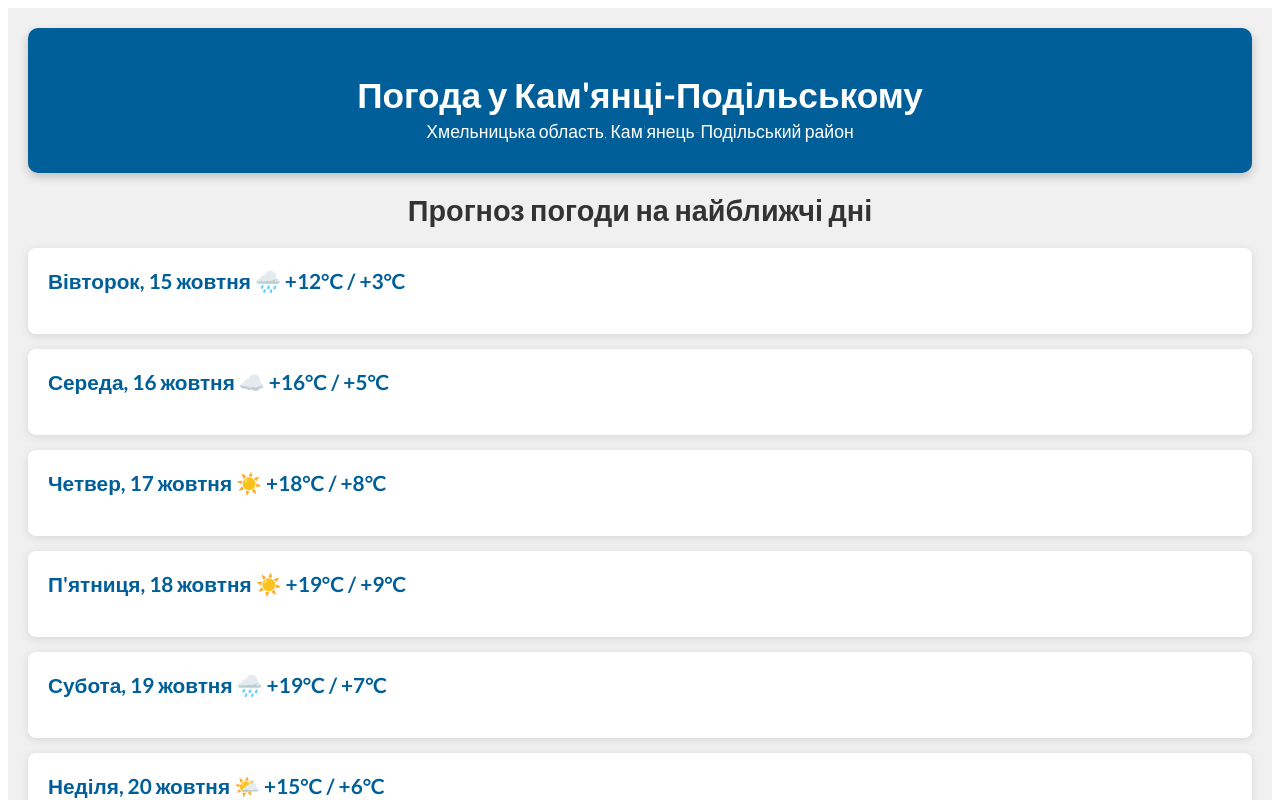
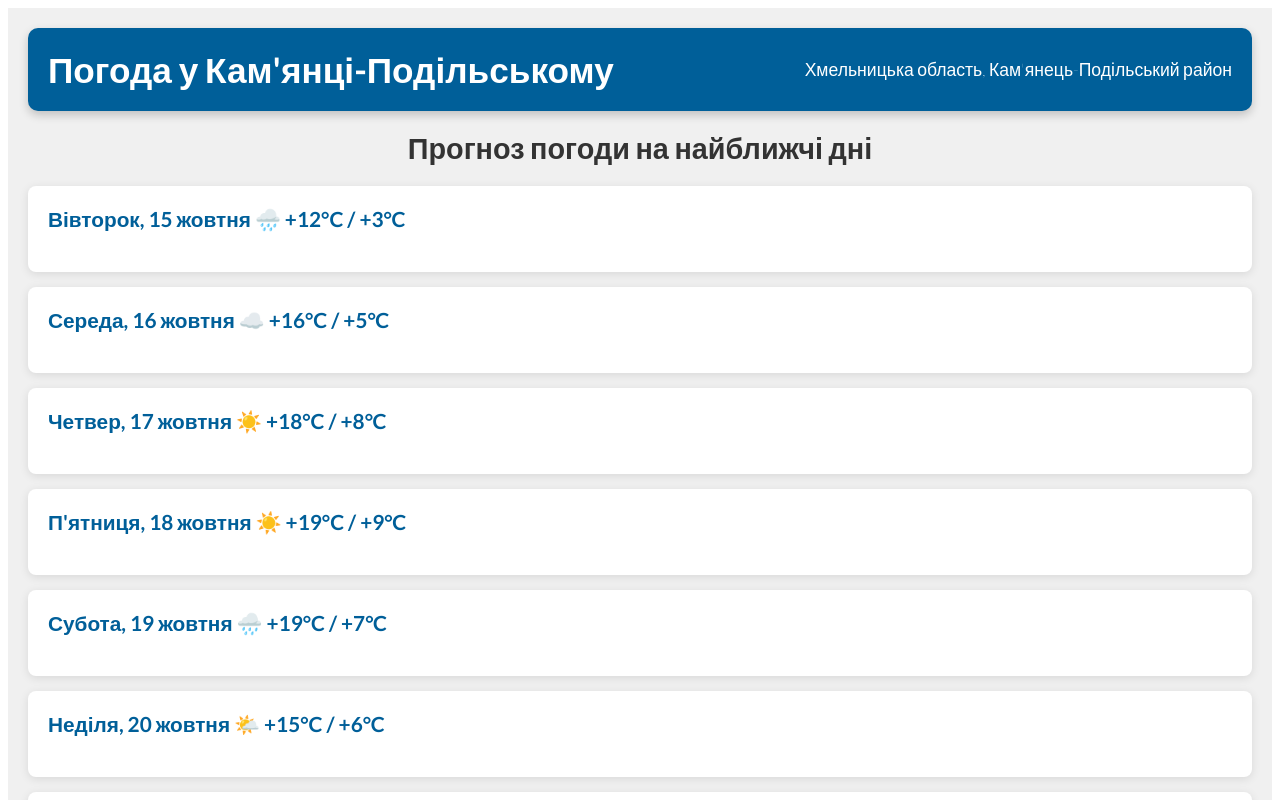
Before and after one commit to IT-Kamianets/weathersense, an Angular app: page / in a window 1280 px wide. Shown: the top 800 px of the page. Built offline with nearby package versions, Linux system fonts and the light colour scheme; no server answers.

Commit message:
Update app.component.scss header

```diff
--- a/src/app/app.component.scss
+++ b/src/app/app.component.scss
@@ -12,12 +12,25 @@ body {
 }
 
 header {
-    text-align: center;
     background-color: #005f99;
-    padding: 30px; /* Збільшено відступ */
+    padding: 20px;
     color: white;
-    border-radius: 10px; /* Додано закруглення */
-    box-shadow: 0 4px 10px rgba(0, 0, 0, 0.2); /* Додано тінь */
+    border-radius: 10px;
+    box-shadow: 0 4px 10px rgba(0, 0, 0, 0.2);
+}
+
+.weather-header {
+    display: flex;
+    justify-content: space-between; /* Вирівнює контент по краях */
+    align-items: center; /* Вирівнює по вертикалі */
+}
+
+.left h1 {
+    margin: 0; /* Прибирає відступи */
+}
+
+.right p {
+    margin: 0; /* Прибирає відступи */
 }
 
 .logo img {
```
